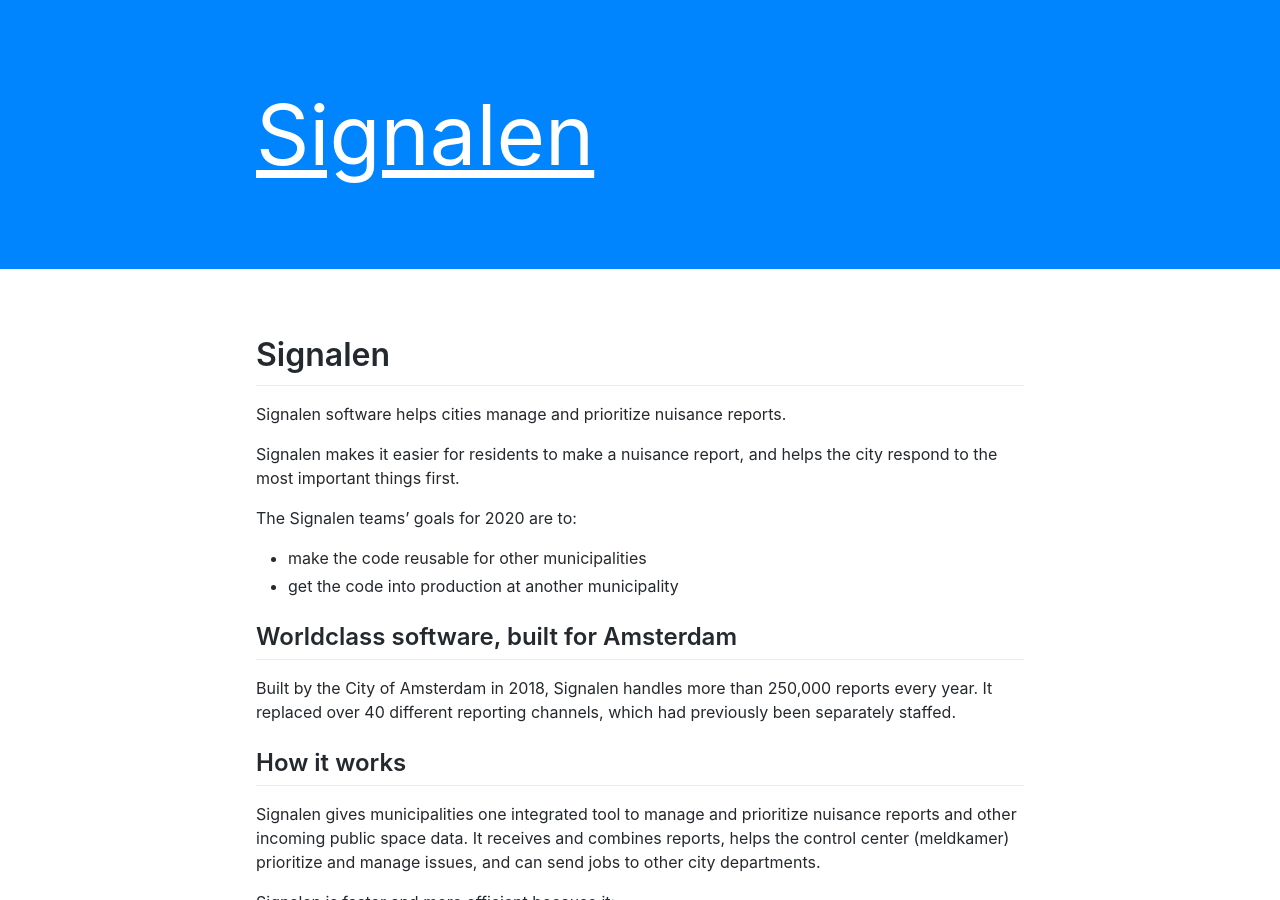
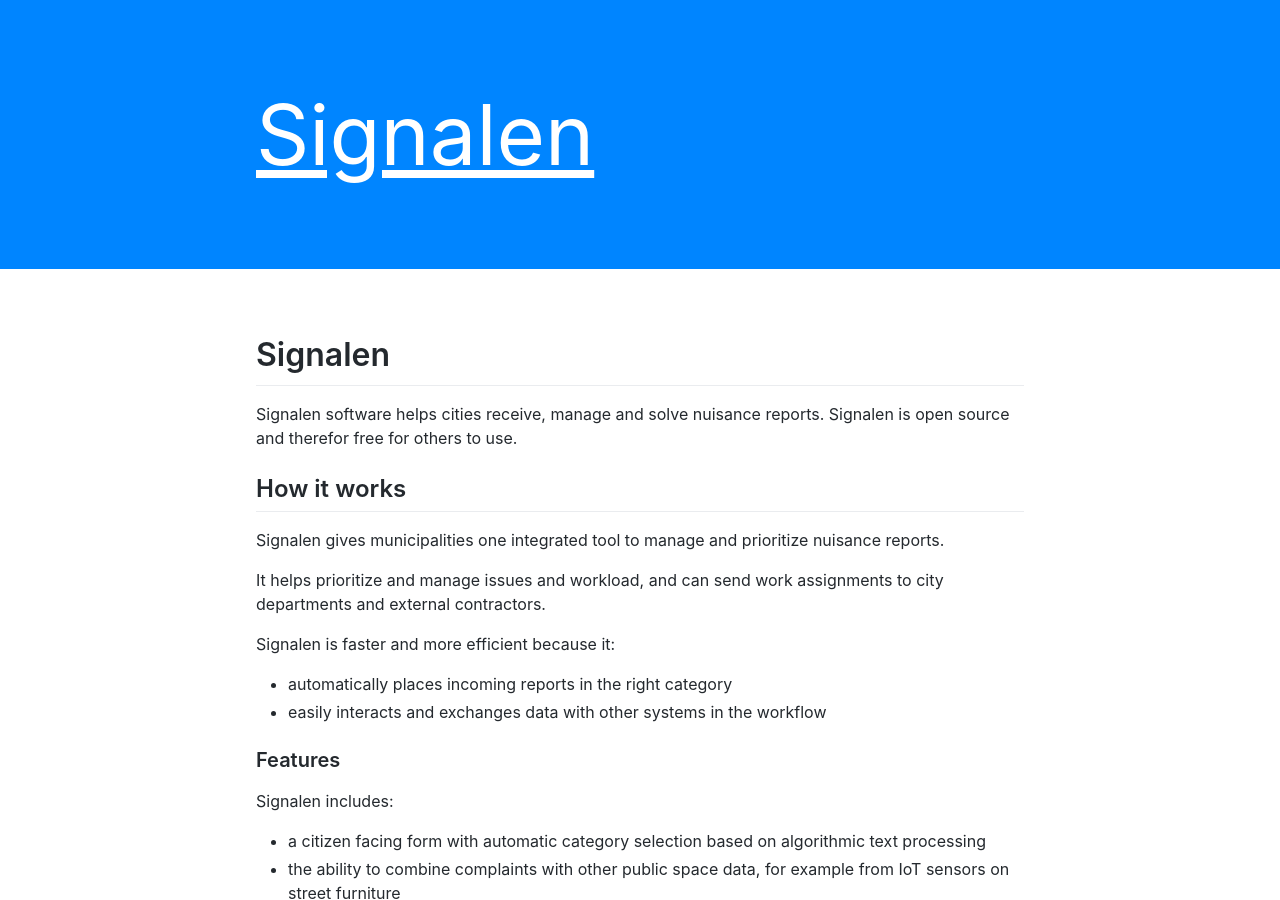
Before and after one commit to Signalen/signalen.org, a Jekyll site: the page built from index.md, in a window 1280 px wide and 900 px high. Built offline with Jekyll 4.4.1, drawn with Linux system fonts in a browser that asks for light colours; some web fonts are replaced; our own code applies the rules of GitHub Pages for plain Markdown files; some of the changed text lies outside the part shown.

Commit message:
Updated based on Jacco 2 April email

```diff
--- a/index.md
+++ b/index.md
@@ -1,51 +1,52 @@
 # Signalen
 
-Signalen software helps cities manage and prioritize nuisance reports.
-
-Signalen makes it easier for residents to make a nuisance report, and helps the city respond to the most important things first.
-
-The Signalen teams' goals for 2020 are to:
-
-* make the code reusable for other municipalities
-* get the code into production at another municipality
-
-## Worldclass software, built for Amsterdam
-
-Built by the City of Amsterdam in 2018, Signalen handles more than 250,000 reports every year. It replaced over 40 different reporting channels, which had previously been separately staffed.
+Signalen software helps cities receive, manage and solve nuisance reports. Signalen is open source and therefor free for others to use.
 
 ## How it works
 
-Signalen gives municipalities one integrated tool to manage and prioritize nuisance reports and other incoming public space data. It receives and combines reports, helps the control center (meldkamer) prioritize and manage issues, and can send jobs to other city departments.
+Signalen gives municipalities one integrated tool to manage and prioritize nuisance reports.
+
+It helps prioritize and manage issues and workload, and can send work assignments to city departments and external contractors.
 
 Signalen is faster and more efficient because it:
 
-* automatically classifies reports
-* easily exchanges data with other systems
+* automatically places incoming reports in the right category
+* easily interacts and exchanges data with other systems in the workflow
 
 ### Features
 
 Signalen includes:
 
-* a citizen facing form with dynamic fields based on nuisance complaint type
-* algorithmic processing by type of complaint
-* ability to combine complaints with other public space data, for example from IoT sensors on street furniture
+* a citizen facing form with automatic category selection based on algorithmic text processing
+* the ability to combine complaints with other public space data, for example from IoT sensors on street furniture
 * an administration interface to allow report triaging and management by the control center
 * automatic alerts to city staff based on analysis of combined reports
-* automatic updates to complainants about the status of their report
+* automatic updates to residents about the status of their report
 * rich data so city staff can analyze long term trends
-* easy integration with other software systems, including municipal contractors
+* easy integration with other software systems, including municipal contractors'
 
 Signalen is an open source project - this means it's always being added to and improved.
 
+## Worldclass software, built for Amsterdam
+
+Built by the City of Amsterdam in 2018, Signalen now handles more than 250,000 reports every year. It replaced over 40 different reporting channels in Amsterdam, which had previously been separately staffed.
+
+In response to strong interest from other Dutch cities, the Association of Dutch Municipalities (VNG) launched a Signalen project in 2020.
+
 ## The Signalen teams
 
-Amsterdam has had a Signalen team in place since 2018
+Amsterdam has had a Signalen team in place since 2018.
 
-[VNG Realisatie](https://www.vngrealisatie.nl/) is working together with Den Bosch, Almere and the Amsterdam team to make Signalen fully reusable outside of Amsterdam.
+[VNG Realisatie](https://www.vngrealisatie.nl/) is working together with 's-Hertogenbosch, Almere and the Amsterdam team to make Signalen fully reusable outside of Amsterdam.
 
 The VNG team will start work in spring 2020.
 
 This codebase is being stewarded by the [Foundation for Public Code](https://publiccode.net/).
+
+The Signalen teams' goals for 2020 are to:
+
+* make the code reusable for other municipalities
+* get Signalen live at another muunicipality
 
 ## Find out more
 
```
